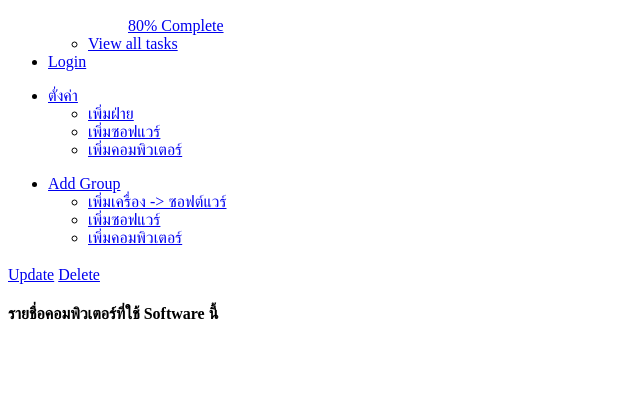
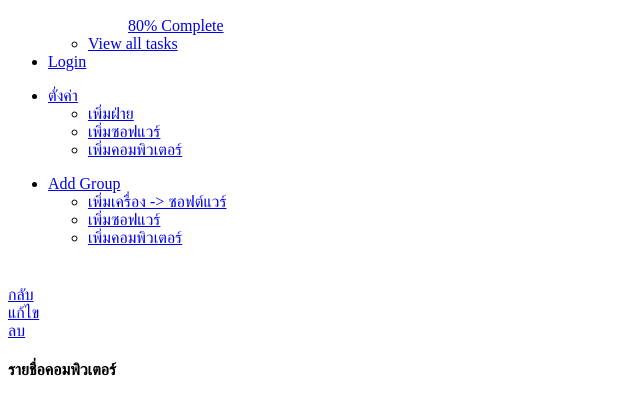
Before and after one commit to tongmckub/yii2-asset-vih-final, a Yii app: template frontend/views/software/view.php in a window 1280 px wide. Shown: the part 2543-2957 px from the top of the page, without its empty margins (0-640 px from the left). Before the commit the page ends 2863 px from the top, so only its background shows below. Run offline with PHP 8.4 and a stand-in for Yii, Linux system fonts and the light colour scheme; the template is opened without the code that fills it, so the values that code supplies are empty; some libraries are stand-ins or nearby versions.

Commit message:
- Session Rolename -> Pass - Summary On Site  -> Pass - ListDual -> Pass Save Loop - Show group computer -> No

```diff
--- a/frontend/views/software/view.php
+++ b/frontend/views/software/view.php
@@ -7,26 +7,37 @@ use yii\grid\GridView;
 /* @var $this yii\web\View */
 /* @var $model common\models\Software */
 
-$this->title = $model->software_id;
+$this->title = $model->software_name;
 $this->params['breadcrumbs'][] = ['label' => 'Softwares', 'url' => ['index']];
 $this->params['breadcrumbs'][] = $this->title;
 ?>
-<div class="software-view">
 
-    <h1><?= Html::encode($this->title) ?></h1>
-
-    <p>
-        <?= Html::a('Update', ['update', 'id' => $model->software_id], ['class' => 'btn btn-primary']) ?>
+<div class="col-xs-12">
+    <div class="col-lg-8 col-sm-8 col-xs-12 no-padding"><h3 class="box-title"><i class="fa fa-search"></i><?= Html::encode($this->title) ?></h3></div>
+    <div class="col-xs-4"></div>
+    <div class="col-lg-4 col-xs-12 no-padding" style="padding-top: 20px !important;">
+        <div class="col-xs-6 col-sm-3 left-padding">
+            <?= Html::a('กลับ', ['index'], ['class' => 'btn btn-block btn-back']) ?>
+        </div>
+        <div class="col-xs-6 col-sm-3 left-padding">
+            <?= Html::a('แก้ไข', ['update', 'id' => $model->software_id], ['class' => 'btn btn-primary']) ?>
+        </div>
+        <div class="col-xs-6 col-sm-1 left-padding">
             <?=
-        Html::a('Delete', ['delete', 'id' => $model->software_id], [
+            Html::a('ลบ', ['delete', 'id' => $model->software_id], [
                 'class' => 'btn btn-danger',
                 'data' => [
-                'confirm' => 'Are you sure you want to delete this item?',
+                    'confirm' => 'คุณต้องการลบรายชื่อซอฟต์แวร์นี้ออก แน่หรือไม่?',
                     'method' => 'post',
                 ],
             ])
             ?>
-    </p>
+        </div>
+    </div>
+</div>
+
+<div class="software-view">
+
     <div class="col-xs-12">
         <div class="box box-primary view-item" style="padding-bottom:5px">
             <div class="fees-collect-category-view">
@@ -53,6 +64,11 @@ $this->params['breadcrumbs'][] = $this->title;
                             'attribute' => 'updated_at',
                             'value' => Yii::$app->formatter->asDateTime($model->updated_at),
                         ],
+                        [
+                            'attribute' => 'is_status',
+                            'value' => ($model->is_status == 0) ? "<span class='label label-success'> Active </span>" : "<span class='label label-danger'> Inactive </span>",
+                            'format' => 'raw',
+                        ],
                     ],
                 ])
                 ?>
@@ -60,7 +76,7 @@ $this->params['breadcrumbs'][] = $this->title;
 
             <div class="box box-success">
                 <div class="box-header" id="callout-input-needs-type">
-                    <h4 class="box-title">รายชื่อคอมพิวเตอร์ที่ใช้ Software นี้</h4>
+                    <h4 class="box-title">รายชื่อคอมพิวเตอร์</h4>
                 </div>
                 <div class="box-body table-responsive">
                     <?php
@@ -74,23 +90,24 @@ $this->params['breadcrumbs'][] = $this->title;
                         'columns' => [
                             ['class' => 'yii\grid\SerialColumn'],
                             'computer.asset_code',
+                            'computer.computer_name',
                             'computer.of_user',
                             [
                                 'class' => 'yii\grid\ActionColumn',
                                 'template' => '{update} {delete}',
                                 'buttons' => [
                                     'update' => function ($url, $model) {
-                                        $url = \Yii::$app->getUrlManager()->createUrl(["computer-vih/update", "fcd_id" => $model->fees_category_details_id, "fcc_id" => $model->fees_details_category_id]);
+                                        $url = \Yii::$app->getUrlManager()->createUrl(["computer-vih/update", "id" => $model->computer_id]);
                                         return Html::a('<span class="glyphicon glyphicon-edit"></span>', $url, [
                                                     'title' => Yii::t('yii', 'Update'),
                                         ]);
                                     },
                                             'delete' => function ($url, $model) {
-                                        $url = \Yii::$app->getUrlManager()->createUrl(["computer-vih/delete", "fcd_id" => $model->fees_category_details_id, "fcc_id" => $model->fees_details_category_id]);
+                                        $url = \Yii::$app->getUrlManager()->createUrl(["summary-on-site/delete", "id" => $model->summary_id]);
                                         return Html::a('<span class="glyphicon glyphicon-remove"></span>', $url, [
                                                     'title' => Yii::t('yii', 'Delete'),
                                                     'data' => [
-                                                        'confirm' => Yii::t('app', 'Are you sure you want to delete this item?'),
+                                                        'confirm' => Yii::t('app', 'คุณต้องการลบรายชื่อคอมพิวเตอร์นี้ออก แน่หรือไม่?'),
                                                         'method' => 'post',
                                         ]]);
                                     }
```
Lines whose indentation alone changed are shown as unchanged.
